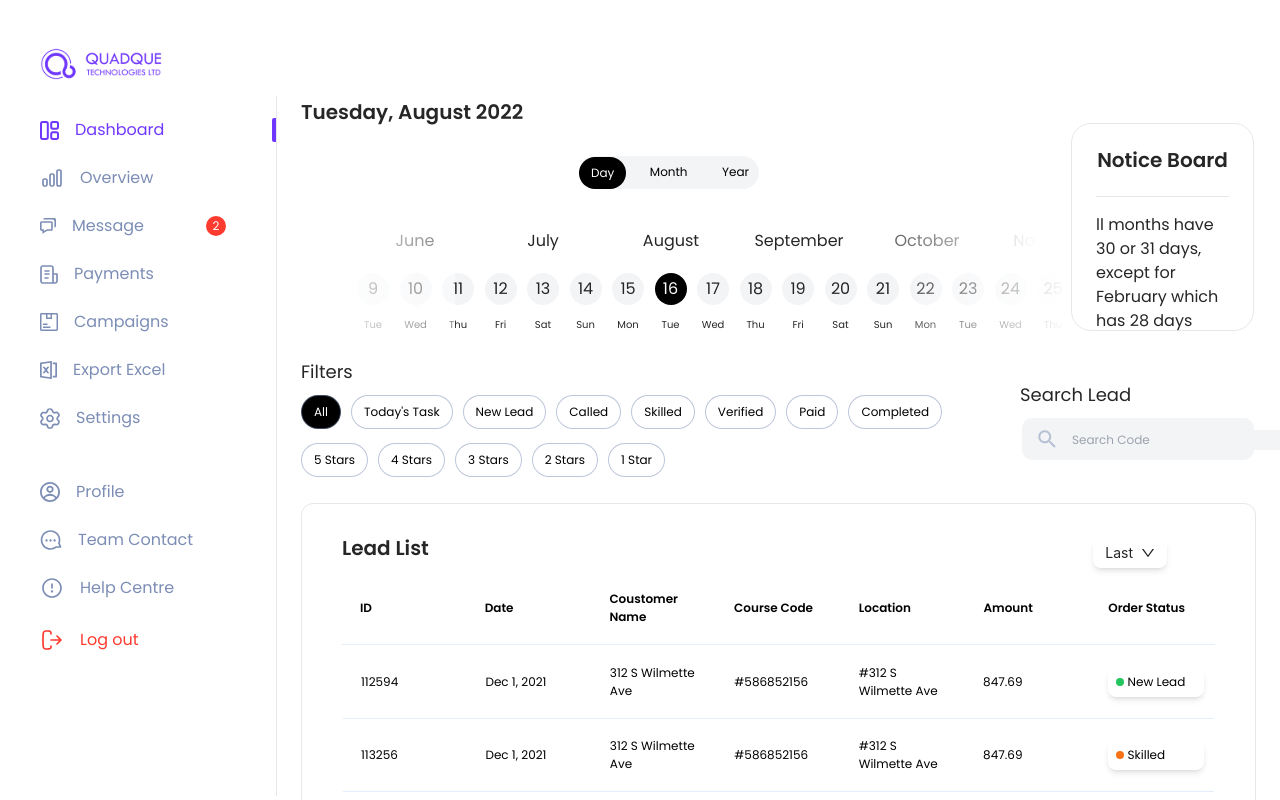
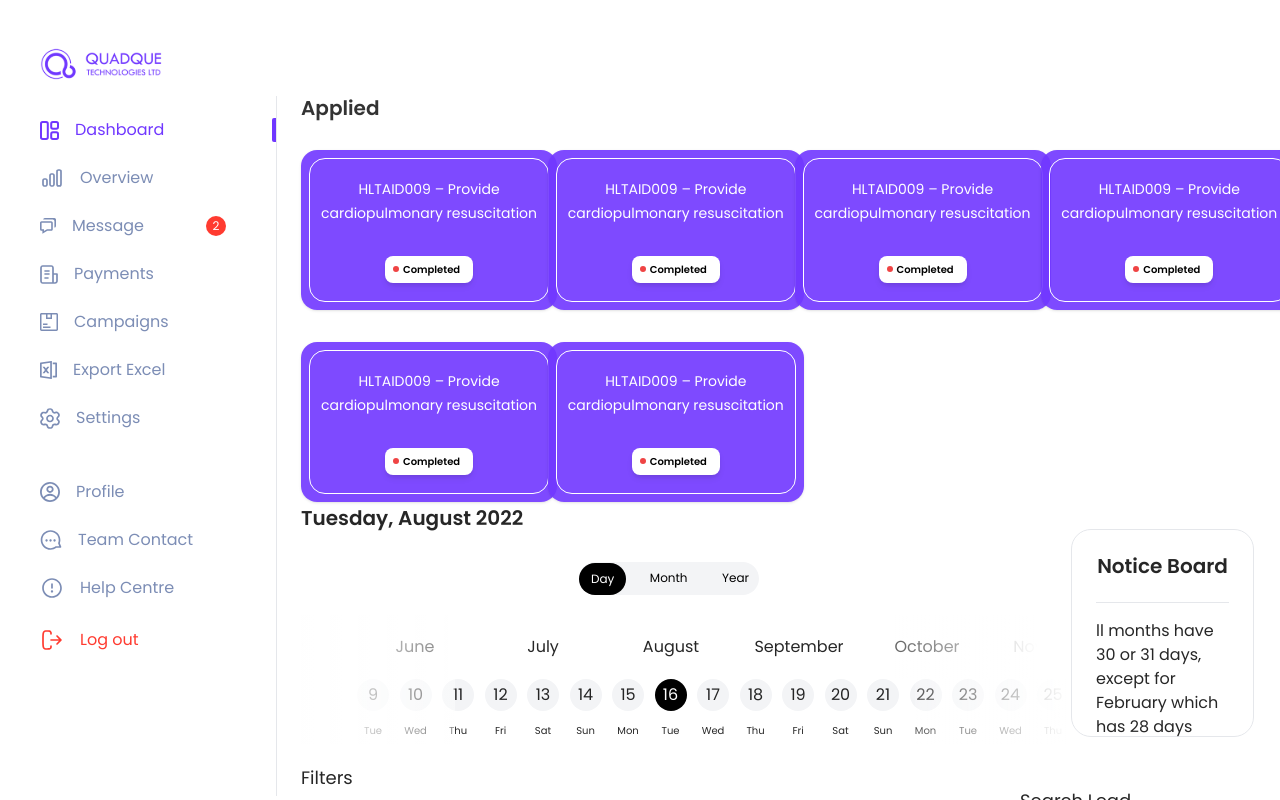
Before and after one commit to mhmalvi/nexus-crm-client, a React (Create React App) app: page /dashboard in a window 1280 px wide. Shown: the top 800 px of the page. Built offline with nearby package versions, Linux system fonts and the light colour scheme.

Commit message:
refactor: dashboard structure updated and user dashboard added

```diff
--- a/src/Pages/Dashborad/Filters.jsx
+++ b/src/Pages/Dashborad/AdminDashboard/Filters.jsx
@@ -1,5 +1,5 @@
 import React from "react";
-import Icons from "../../Components/Shared/Icons";
+import Icons from "../../../Components/Shared/Icons";
 
 const Filters = ({
   activeFilter,
--- /dev/null
+++ b/src/Pages/Dashborad/AdminDashboard/index.jsx
@@ -0,0 +1,45 @@
+import React, { useEffect, useState } from "react";
+import Table from "./Table";
+import data from "./leadData.json";
+import Filters from "./Filters";
+import Calendar from "./Calendar";
+
+const AdminDashboard = () => {
+  const [activeFilter, setActiveFilter] = useState("All");
+  const [activeStars, setActiveStars] = useState();
+  const [leadData, setLeadData] = useState([]);
+
+  const tableHeaders = [
+    "ID",
+    "Date",
+    "Coustomer Name",
+    "Course Code",
+    "Location",
+    "Amount",
+    "Order Status",
+  ];
+
+  useEffect(() => {
+    if (activeFilter === "All" || activeFilter === "Today's Task") {
+      setLeadData(data);
+    } else {
+      setLeadData(data.filter((lead) => lead.order_status === activeFilter));
+    }
+  }, [activeFilter]);
+
+  return (
+    <div>
+      <Calendar />
+      <Filters
+        layout="Dashboard"
+        activeFilter={activeFilter}
+        setActiveFilter={setActiveFilter}
+        activeStars={activeStars}
+        setActiveStars={setActiveStars}
+      />
+      <Table title="Lead List" tableHeaders={tableHeaders} data={leadData} />
+    </div>
+  );
+};
+
+export default AdminDashboard;
--- /dev/null
+++ b/src/Pages/Dashborad/UserDashboard/AppliedCampaign.jsx
@@ -0,0 +1,41 @@
+import React from "react";
+import { Link } from "react-router-dom";
+
+const AppliedCampaign = () => {
+  return (
+    <Link
+      to={"/lead/113256"}
+      className="h-40 w-64 bg-brand-color bg-opacity-90 shadow p-2 rounded-2xl cursor-pointer"
+    >
+      <div
+        className="h-full w-full rounded-2xl flex flex-col justify-center items-center"
+        style={{
+          border: "0.1px solid #ffffff",
+        }}
+      >
+        <div>
+          <h1 className="text-white font-medium text-sm leading-6 text-center">
+            HLTAID009 – Provide cardiopulmonary resuscitation
+          </h1>
+        </div>
+        {/* {statusColor
+        .filter((status) => status.title === list.order_status)
+        .map((lead_status, index) => ( */}
+        <div className="w-22 flex items-center py-1.5 px-2 rounded-lg shadow-md bg-white mt-6">
+          <div className={`w-1.5 h-1.5 bg-red-500 rounded-full`}></div>
+          <div
+            className="ml-1 font-semibold text-black"
+            style={{
+              fontSize: "10px",
+            }}
+          >
+            Completed
+          </div>
+        </div>
+      </div>
+      {/* ))} */}
+    </Link>
+  );
+};
+
+export default AppliedCampaign;
--- /dev/null
+++ b/src/Pages/Dashborad/UserDashboard/index.jsx
@@ -0,0 +1,21 @@
+import React from "react";
+import AppliedCampaign from "./AppliedCampaign";
+
+const UserDashboard = () => {
+  return (
+    <div className="font-poppins">
+      <div>
+        <h4 className="text-xl leading-6 font-poppins font-semibold text-black text-opacity-80">
+          Applied
+        </h4>
+      </div>
+      <div className="grid grid-cols-4 2xl:grid-cols-5 gap-8 mt-7.5">
+        {Array.from({ length: 6 }, () => Math.random()).map((arr, i) => (
+          <AppliedCampaign key={i} />
+        ))}
+      </div>
+    </div>
+  );
+};
+
+export default UserDashboard;
--- a/src/Pages/Dashborad/index.jsx
+++ b/src/Pages/Dashborad/index.jsx
@@ -1,44 +1,12 @@
-import React, { useEffect, useState } from "react";
-import Table from "./Table";
-import data from "./leadData.json";
-import Filters from "./Filters";
-import Calendar from "./Calendar";
+import React from "react";
+import AdminDashboard from "./AdminDashboard";
+import UserDashboard from "./UserDashboard";
 
 const Dashboard = () => {
-  const [activeFilter, setActiveFilter] = useState("All");
-  const [activeStars, setActiveStars] = useState();
-  const [leadData, setLeadData] = useState([]);
-
-  const tableHeaders = [
-    "ID",
-    "Date",
-    "Coustomer Name",
-    "Course Code",
-    "Location",
-    "Amount",
-    "Order Status",
-  ];
-
-  useEffect(() => {
-    if (activeFilter === "All" || activeFilter === "Today's Task") {
-      setLeadData(data);
-    } else {
-      setLeadData(data.filter((lead) => lead.order_status === activeFilter));
-    }
-  }, [activeFilter]);
-
-
   return (
     <div className="lg:mx-6 2xl:ml-12 2xl:mr-16 py-24">
-      <Calendar />
-      <Filters
-        layout="Dashboard"
-        activeFilter={activeFilter}
-        setActiveFilter={setActiveFilter}
-        activeStars={activeStars}
-        setActiveStars={setActiveStars}
-      />
-      <Table title="Lead List" tableHeaders={tableHeaders} data={leadData} />
+      <UserDashboard />
+      <AdminDashboard />
     </div>
   );
 };
--- a/src/Pages/Settings/CompanySettings/SealsAdmins.jsx
+++ b/src/Pages/Settings/CompanySettings/SealsAdmins.jsx
@@ -134,7 +134,7 @@ const SealsAdmins = ({ admin }) => {
         </div>
         <div className="mt-5 grid grid-cols-2 gap-6 px-4">
           {Array.from({ length: 8 }, () => Math.random()).map((arr, i) => (
-            <div className="flex">
+            <div key={i} className="flex">
               <div className="w-7.5 h-7.5 border border-black border-opacity-30 rounded-full flex justify-center items-center font-semibold text-lg leading-7">
                 {i + 1}
               </div>
```
Also changed, not shown: src/Pages/Payments/index.jsx (+3 -13 lines), src/Pages/Dashborad/AdminDashboard/Calendar.jsx (renamed from src/Pages/Dashborad/Calendar.jsx), src/Pages/Dashborad/AdminDashboard/Table.jsx (renamed from src/Pages/Dashborad/Table.jsx), src/Pages/Dashborad/AdminDashboard/leadData.json (renamed from src/Pages/Dashborad/leadData.json).
